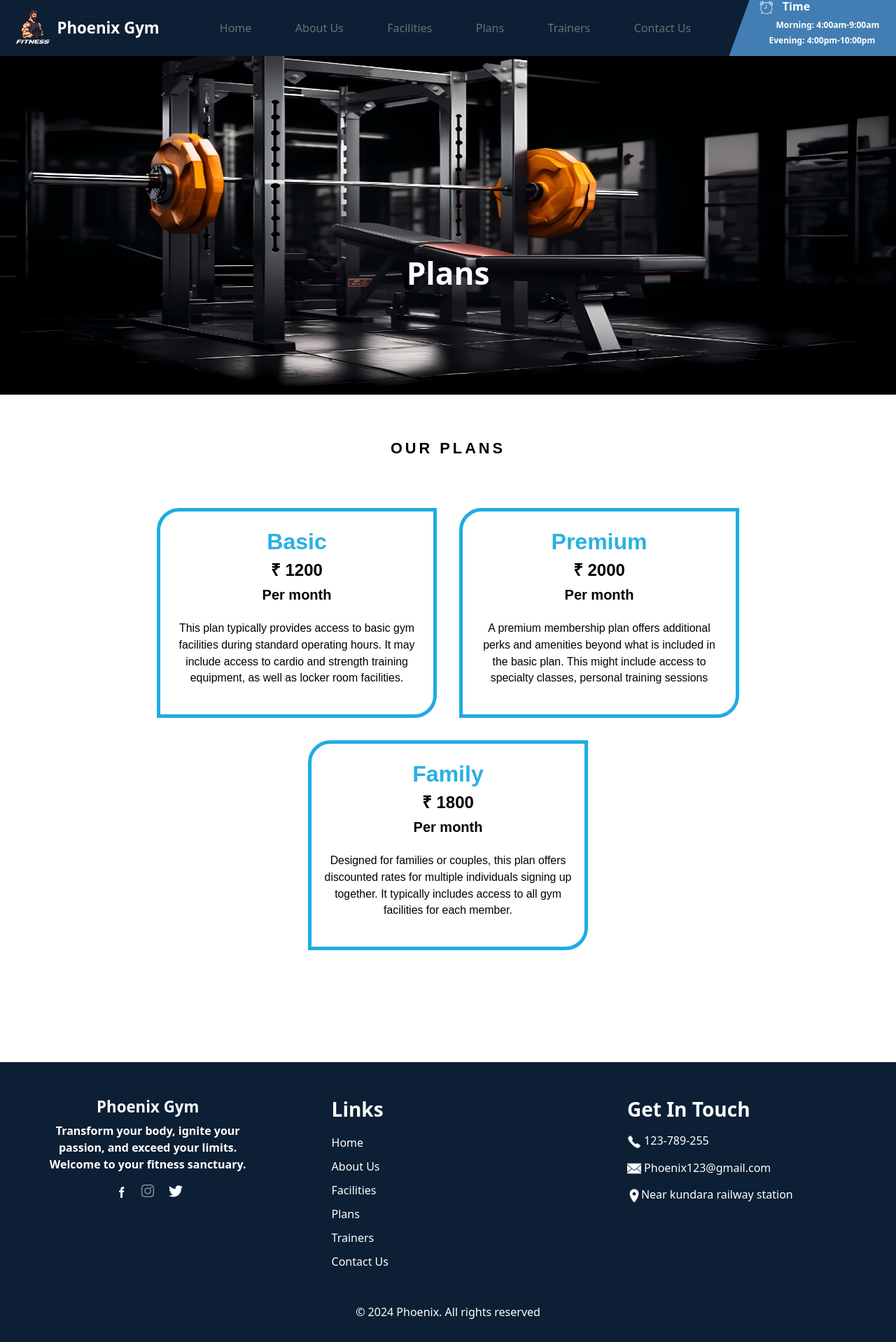
After one commit to JOBIN456/gym-website, a Django app: page /plans in a window 1280 px wide. The commit adds this page. Shown: the whole page at 70% size. Run offline with Django 4.2, Linux system fonts and the light colour scheme.

Commit message:
new page is created  name is plans

```diff
--- a/gym_website/gym_app/urls.py
+++ b/gym_website/gym_app/urls.py
@@ -8,5 +8,8 @@ urlpatterns = [
     path("facilities",views.facilities,name="facilities"),
     path("contact",views.contact,name="contact"),
     path("trainers",views.trainers,name="trainers"),
+    path("plans",views.plans,name="plans"),
+
+
 
 ]
--- a/gym_website/gym_app/views.py
+++ b/gym_website/gym_app/views.py
@@ -30,3 +30,7 @@ def contact(request):
     return render(request,"contact.html")
 def trainers(request):
     return render(request,"trainers.html")
+
+
+def plans(request):
+    return render(request,"plans.html")
--- a/gym_website/static/css/main.css
+++ b/gym_website/static/css/main.css
@@ -103,11 +103,11 @@ body{
         opacity:1;
     }
 }
-@media screen and (max-width:940px)
+@media screen and (max-width:1125px)
 {
     .nav-caption{
-  position: absolute;
-  left: 34%;
+    position: absolute;
+    left: 34%;
     }
 
     .nav-caption img{
@@ -1052,7 +1052,7 @@ transform:  scale(1.022);
 }
 .footer-social-media-2{
     display: flex;
-    gap: 8%;
+    gap: 5%;
     justify-content: center;
     margin-bottom: 5%;
 }
@@ -1326,11 +1326,11 @@ transform:  scale(1.022);
 
 @keyframes bottomup{
     0% {
-        transform: translateY(5px);
+        /* transform: translateY(5px); */
         opacity:0;
     }
     100% {
-        transform:translateY(0px);
+        /* transform:translateY(0px); */
         opacity: 0.78;
 
     }
@@ -1725,6 +1725,7 @@ animation: pulse 2s 1s ease-out infinite;
  }
  .testimony-card:hover p{
     color:white;
+
  }
 
 .testmony-image{
@@ -1741,7 +1742,10 @@ animation: pulse 2s 1s ease-out infinite;
 }
 .testimony-card p{
     padding: 1rem;
-    font-family: Montserrat,sans-serif;
+    font-family: "Cookie", cursive;
+    font-weight: 400;
+    font-style: normal;
+
     color:#747474;
     font-size: clamp(0.95rem, 0.9048rem + 0.2583vw, 1.15rem);
     text-align: justify;
@@ -2170,3 +2174,140 @@ animation: pulse 2s 1s ease-out infinite;
         height: 400px;
     }
 }
+
+.plans{
+    background:white;
+}
+.plans h3{
+  color: black;
+  font-family: Montserrat,sans-serif;
+  font-weight: 700;
+  font-size: clamp(1rem, 0.8987rem + 0.5788vw, 1.45rem);
+  animation: righttocenter ease 2s;
+  text-align: center;
+  padding: 4rem 0 0 0;
+  letter-spacing:4px;
+}
+
+.plan-inside{
+  display: flex;
+  justify-content: center;
+  align-items: center;
+  padding: 4rem 1rem 10rem 1rem;
+  gap: 2rem;
+  flex-wrap: wrap;
+}
+
+.plan-cards:hover
+{
+    background-color: #1face1;
+}
+.plan-cards{
+  max-width: 400px;
+  width: 100%;
+  height: 300px;
+  display: flex;
+  flex-direction: column;
+  border: solid 5px #1face1;
+  background:white;
+  justify-content: center;
+  align-items: center;
+  animation: bottomtotop ease 2s;
+  border-radius: 2rem 0;
+}
+
+.plan-titles{
+    display: flex;
+    justify-content: center;
+    align-items: center;
+    flex-direction: column;
+    width:100%;
+    padding-top: 1rem;
+}
+.plan-cards p{
+    padding:1rem;
+    color:black;
+    font-family: Montserrat,sans-serif;
+    text-align: center;
+    font-size: clamp(0.95rem, 0.9387rem + 0.0646vw, 1rem);
+
+}
+.plan-cards:hover  p{
+    color:white;
+}
+
+.plan-titles h2{
+    color:#29b0e2;
+    font-family: Montserrat,sans-serif;
+    font-weight:600;
+
+}
+.plan-cards:hover .plan-titles h2{
+    color:white;
+}
+
+.plan-titles h4{
+    color:black;
+    font-family: Montserrat,sans-serif;
+    font-weight: 600;
+
+}
+.plan-cards:hover .plan-titles h4{
+    color:white;
+}
+
+.plan-titles h5{
+    color:black;
+    font-family: Montserrat,sans-serif;
+    font-weight: 600;
+
+}
+.plan-cards:hover .plan-titles h5{
+    color:white;
+}
+                                       /* PLAN */
+.plans-page{
+    height:500px;
+    margin-top:5%;
+    /* background-position:center;
+    background-repeat: no-repeat;
+    background-size:cover; */
+
+}
+
+.plans-page img{
+    width:100%;
+    height: 100%;
+    object-fit: fill;
+}
+@media screen  and (max-width:850px)
+{
+    .plans-page{
+        margin-top:0;
+        height:350px;
+
+    }
+}
+
+.plans-page h3{
+    font-weight:600;
+    color:white;
+    position: relative;
+    bottom: 40%;
+    text-align: center;
+    letter-spacing: 1;
+    font-size: clamp(1.75rem, 1.4675rem + 1.6142vw, 3rem);
+    animation:fadeb ease 2s;
+}
+
+
+@keyframes fadeb{
+    0%{
+        opacity:0;
+        transform: translateY(100px);
+    }
+    100%{
+        opacity:1;
+        transform:translateY(0px);
+    }
+}
--- a/gym_website/template/base.html
+++ b/gym_website/template/base.html
@@ -12,6 +12,9 @@
     <link rel="icon" type="image/x-icon" href="static/images/logo.png">
     <link rel="stylesheet" href="{% static 'css/main.css' %}">
     <link href="https://cdn.jsdelivr.net/npm/bootstrap@5.3.3/dist/css/bootstrap.min.css" rel="stylesheet" integrity="sha384-QWTKZyjpPEjISv5WaRU9OFeRpok6YctnYmDr5pNlyT2bRjXh0JMhjY6hW+ALEwIH" crossorigin="anonymous">
+    <link rel="preconnect" href="https://fonts.googleapis.com">
+    <link rel="preconnect" href="https://fonts.gstatic.com" crossorigin>
+    <link href="https://fonts.googleapis.com/css2?family=Cookie&display=swap" rel="stylesheet">
 </head>
 <body>
     {% include "header.html" %}
--- a/gym_website/template/contact.html
+++ b/gym_website/template/contact.html
@@ -25,9 +25,7 @@ Phoenix fitness
             <div><h3> GET IN TOUCH</h3></div>
             <div class="call-get">
                 <a href="tel:100000000" target="_blank" ><img  width="30px" height="30px" src="{% static 'images/phone.png' %}" alt=""></a>
-
                 <div class="call-inside">
-
                     <h6>CALL NOW</h6>
                     <p>
                      9524514214,87975451452
@@ -40,7 +38,6 @@ Phoenix fitness
                     <h6> EMAIL US</h6>
                     <p>Phoenix123@gmail.com</p>
                 </div>
-
             </div>
             <div class="location-get">
                 <a href="https://maps.app.goo.gl/AshMMC8gyLeBGpk26" target="_blank"><img width="30px" height="30px" src="{% static 'images/location.png' %}" alt=""></a>
@@ -63,12 +60,9 @@ Phoenix fitness
                         <input type="submit" value="Submit">
                     </form>
                 </div>
-
             </div>
-
     </div>
 </div>
-
 <div class="google-map">
     <iframe src="https://www.google.com/maps/embed?pb=!1m18!1m12!1m3!1d15764.60714070953!2d76.66851929903905!3d8.958158107604548!2m3!1f0!2f0!3f0!3m2!1i1024!2i768!4f13.1!3m3!1m2!1s0x3b060831cd55791d%3A0x8ed8c54a9ae64b42!2sKundara%2C%20Kerala!5e0!3m2!1sen!2sin!4v1711524138388!5m2!1sen!2sin"  style="border:0;" allowfullscreen="" loading="lazy" referrerpolicy="no-referrer-when-downgrade"></iframe>
 </div>
--- a/gym_website/template/footer.html
+++ b/gym_website/template/footer.html
@@ -11,7 +11,6 @@
                     <img width="20px" height="20px" src="{% static 'images/fb.png' %}" alt="">
                     <img width="20px" height="20px" src="{% static 'images/insta.png' %}" alt="">
                     <img width="20px" height="20px" src="{% static 'images/twitter.png' %}" alt="">
-
                 </div>
         </div>
         <div class="quick-links">
@@ -19,6 +18,7 @@
             <a href="/">Home</a>
             <a href="{% url 'about' %}">About Us</a>
             <a href="{% url 'facilities' %}">Facilities</a>
+            <a href="{% url 'plans' %}">Plans</a>
             <a href="{% url 'trainers' %}">Trainers</a>
             <a href="{% url 'contact' %}">Contact Us</a>
         </div>
@@ -28,15 +28,12 @@
             <h6><a href="tel:100000000" target="_blank"><img width="20px" height="20px" src="{% static 'images/phone.png' %}"> 123-789-255</a></h6>
             <h6><a href = "mailto: abc@example.com" target="_blank"><img width="20px" height="20px" src="{% static 'images/mail.png' %}"> Phoenix123@gmail.com</a></h6>
             <h6><a href="https://maps.app.goo.gl/AshMMC8gyLeBGpk26" target="_blank"><img width="20px" height="20px" src="{% static 'images/location.png' %}">Near kundara railway station</a></h6>
-
         </div>
     </div>
     <div class="copyright">
         <h6>© 2024 Phoenix. All rights reserved</h6>
     </div>
 </div>
-
-
 <div class="my-footer-2">
     <div class="caption-footer-2">
         <h3 class="Footer-name"> Phoenix Gym</h3>
@@ -53,11 +50,13 @@
           </h2>
           <div id="collapseTwo" class="accordion-collapse collapse" data-bs-parent="#accordionExample">
             <div class="accordion-body thefirst-acc">
-                <a href="#">Home</a>
-                <a href="#">About Us</a>
-                <a href="#">Facilities</a>
-                <a href="#">Trainers</a>
-                <a href="#">Contact Us</a>            </div>
+                <a href="/">Home</a>
+                <a href="{% url 'about' %}">About Us</a>
+                <a href="{% url 'facilities' %}">Facilities</a>
+                <a href="{% url 'plans' %}">Plans</a>
+                <a href="{% url 'trainers' %}">Trainers</a>
+                <a href="{% url 'contact' %}">Contact Us</a>
+             </div>
           </div>
         </div>
         <div class="accordion-item">
@@ -79,11 +78,8 @@
         <img width="20px" height="20px" src="{% static 'images/fb.png' %}" alt="">
         <img width="20px" height="20px" src="{% static 'images/insta.png' %}" alt="">
         <img width="20px" height="20px" src="{% static 'images/twitter.png' %}" alt="">
-
     </div>
     <div class="copyright-2">
         <h6>© 2024 Phoenix. All rights reserved</h6>
     </div>
-
-
 </div>
--- a/gym_website/template/header.html
+++ b/gym_website/template/header.html
@@ -9,20 +9,20 @@
         <a class="page-links" href="/"><li class="page-names">Home</li></a>
         <a class="page-links" href="{% url 'about' %}"><li class="page-names">About Us</li></a>
         <a class="page-links" href="{% url 'facilities' %}"><li class="page-names">Facilities</li></a>
+        <a class="page-links" href="{% url 'plans' %}"><li class="page-names">Plans</li></a>
+
         <a class="page-links" href="{% url 'trainers' %}"><li class="page-names">Trainers</li></a>
         <a class="page-links" href="{% url 'contact' %}"><li class="page-names">Contact Us</li></a>
     </ul>
     <div class="gym-time">
    <h6 class="time"><img class="clock" src="{% static 'images/alarm.png' %}">Time</h6>
-   <h6 class="time-shedule">Morning: 4:00am-9:00am</h6>
+   <div class="time-flex">
+    <h6 class="time-shedule">Morning: 4:00am-9:00am</h6>
    <h6 class="time-shedule">Evening: 4:00pm-10:00pm</h6>
+   </div>
+
     </div>
-
-
 </nav>
-
-
-
 
   <nav class="navbar  gym-nav-2">
     <a class="gym-name-2" href="#"><img  width="70px" height="70px"  src="{% static 'images/logo.png' %}" >Phoenix Gym</a>
@@ -41,6 +41,9 @@
           <a class="nav-link page-links-1" href="{% url 'facilities' %}">Facilities</a>
         </li>
         <li class="nav-item">
+          <a class="nav-link page-links-1" href="{% url 'plans' %}">Plans</a>
+        </li>
+        <li class="nav-item">
             <a class="nav-link page-links-1" href="{% url 'trainers' %}">Trainers</a>
           </li>
           <li class="nav-item">
--- /dev/null
+++ b/gym_website/template/plans.html
@@ -0,0 +1,47 @@
+{% extends 'base.html' %}
+{% block title %}
+Phoenix fitness
+{% endblock %}
+{% load static %}
+{% block content %}
+
+<div class="plans-page">
+    <img src="{% static 'images/plans.jpg' %}" alt="">
+    <h3>Plans</h3>
+</div>
+
+<div class="plans">
+    <h3>OUR PLANS</h3>
+    <div class="plan-inside">
+      <div class="plan-cards">
+        <div class="plan-titles">
+          <h2>Basic</h2>
+          <h4> ₹ 1200</h4>
+          <h5>Per month</h5>
+        </div>
+         <p>This plan typically provides access to basic gym facilities during standard operating hours.
+          It may include access to cardio and strength training equipment, as well as locker room facilities.
+         </p>
+      </div>
+
+      <div class="plan-cards">
+        <div class="plan-titles">
+          <h2>Premium </h2>
+          <h4> ₹ 2000</h4>
+          <h5>Per month</h5>
+        </div>
+         <p>A premium membership plan offers additional perks and amenities beyond what is included in the basic plan. This might include access to specialty classes, personal training sessions
+         </p>
+      </div>
+      <div class="plan-cards">
+        <div class="plan-titles">
+          <h2>Family </h2>
+          <h4> ₹ 1800</h4>
+          <h5>Per month</h5>
+        </div>
+         <p>Designed for families or couples, this plan offers discounted rates for multiple individuals signing up together. It typically includes access to all gym facilities for each member.
+         </p>
+      </div>
+    </div>
+  </div>
+{% endblock %}
```
Also changed, not shown: gym_website/template/facilities.html (+29 -3 lines), gym_website/template/home.html (+36 -5 lines), gym_website/static/images/plans.jpg (added).
